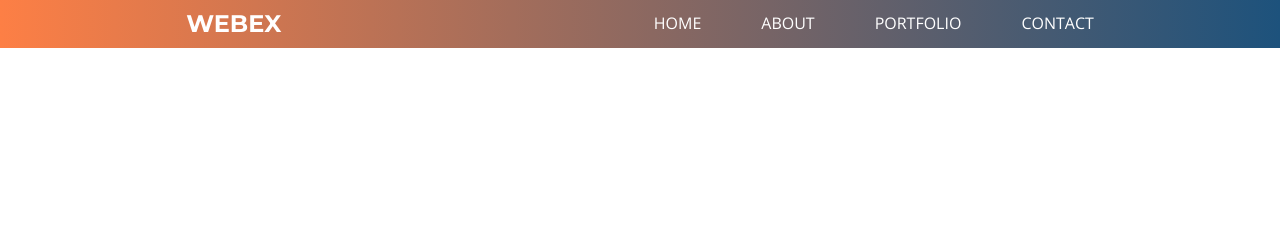
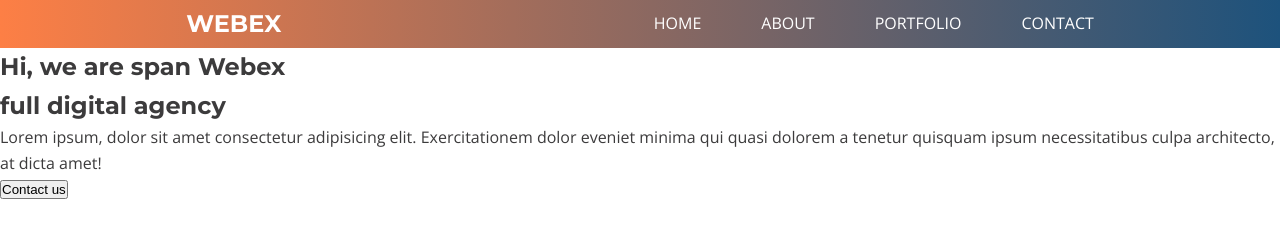
Before and after one commit to Pavle-95/Web-Agency, a plain HTML site: page index.html in a window 1280 px wide. Drawn offline with nearby package versions, Linux system fonts and the light colour scheme.

Commit message:
header html

```diff
--- a/index.html
+++ b/index.html
@@ -21,7 +21,11 @@
     </nav>
 
     <!-- Header -->
-
+    <header>
+        <h2>Hi, we are span <span>Webex</span> <br> full digital agency</h2>
+        <p>Lorem ipsum, dolor sit amet consectetur adipisicing elit. Exercitationem dolor eveniet minima qui quasi dolorem a tenetur quisquam ipsum necessitatibus culpa architecto, at dicta amet!</p>
+        <button>Contact us</button>
+    </header>
 
 </body>
 </html>
```
